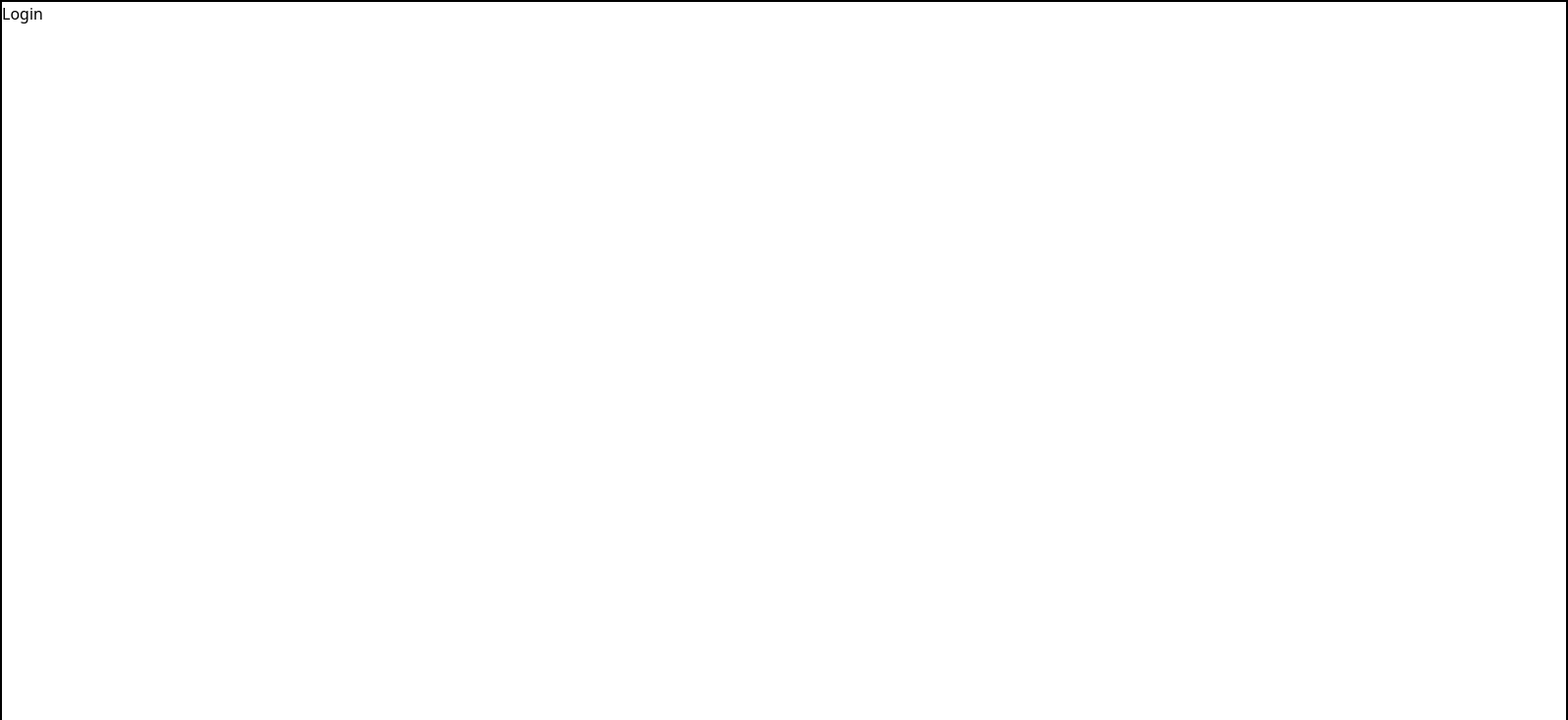
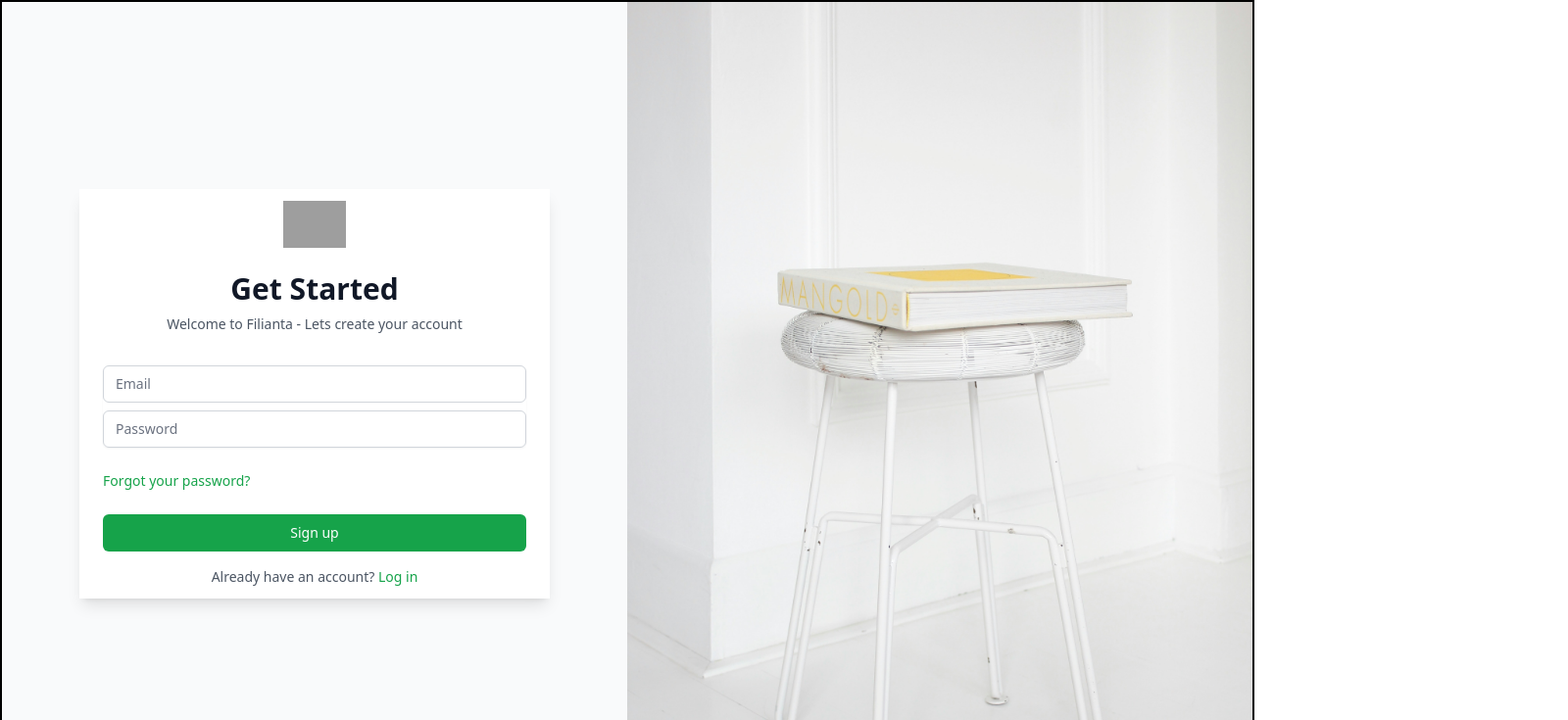
Before and after one commit to Apchier/ecommerce-app, a React (Vite) app in the folder ecommerce-app/: page /auth/login in a window 1280 px wide. Shown: the top 735 px of the page at 98% size, 1600 px wide, since content can reach past the window. Built offline with nearby package versions, Linux system fonts and the light colour scheme; grey boxes are pictures that could not be loaded.

Commit message:
update files home and login - fix display on homepage and add font poppins - make a loginpage process 60%

```diff
--- a/ecommerce-app/src/components/layouts/DashboardLayout.jsx
+++ b/ecommerce-app/src/components/layouts/DashboardLayout.jsx
@@ -3,7 +3,7 @@ import Navbar from "../fragments/dashboard/Navbar";
 
 export default function DashboardLayout() {
     return (
-        <div className="w-full min-h-screen flex flex-col items-center bg-[#eeeef1] p-4 gap-4">
+        <div className="w-full min-h-screen flex flex-col items-center bg-[#eeeef1] p-4 gap-4 font-poppins">
             <Navbar />
             <div>
                 <Outlet />
--- a/ecommerce-app/src/components/layouts/MainLayout.jsx
+++ b/ecommerce-app/src/components/layouts/MainLayout.jsx
@@ -3,7 +3,7 @@ import { Outlet } from "react-router-dom";
 
 export default function MainLayout() {
     return (
-        <div className="w-full min-h-screen flex flex-col items-center bg-[#eeeef1] p-4 gap-4 z-10">
+        <div className="w-full min-h-screen flex flex-col items-center font-poppins bg-[#eeeef1] p-4 gap-4 z-10">
             <Navbar />
             <div>
                 <Outlet />
--- a/ecommerce-app/src/pages/auth/Login.jsx
+++ b/ecommerce-app/src/pages/auth/Login.jsx
@@ -1,5 +1,67 @@
+import chairLogin from "../../../public/assets/images/loginchair.jpg"
+
 export default function Login() {
   return (
-    <div className="flex w-[1600px] h-screen border-2 border-black">Login</div>
+    <div className="flex w-full h-screen justify-center">
+      <div className="flex justify-center w-[1600px] h-screen border-2 border-black">
+        <div className="flex items-center w-1/2 justify-center min-h-screen bg-gray-50 py-6 sm:py-12">
+          <div className="relative py-3 w-[480px] text-center bg-white shadow-lg p-6">
+            <div>
+              <img src="/assets/logo.png" alt="Logo" className="mx-auto h-12 w-auto" />
+              <h2 className="mt-6 text-center text-3xl font-extrabold text-gray-900">
+                Get Started
+              </h2>
+              <p className="mt-2 text-center text-sm text-gray-600">
+                Welcome to Filianta - Lets create your account
+              </p>
+            </div>
+            <form className="mt-8 space-y-6">
+              <div className="rounded-md shadow-sm">
+                <div>
+                  <input
+                    name="email"
+                    type="email"
+                    required
+                    placeholder="Email"
+                    className="appearance-none rounded-md relative block w-full px-3 py-2 border border-gray-300 placeholder-gray-500 text-gray-900 focus:outline-none focus:ring-green-500 focus:border-green-500 focus:z-10 sm:text-sm"
+                  />
+                </div>
+                <div className="mt-2">
+                  <input
+                    name="password"
+                    type="password"
+                    required
+                    placeholder="Password"
+                    className="appearance-none rounded-md relative block w-full px-3 py-2 border border-gray-300 placeholder-gray-500 text-gray-900 focus:outline-none focus:ring-green-500 focus:border-green-500 focus:z-10 sm:text-sm"
+                  />
+                </div>
+              </div>
+              <div className="flex items-center justify-between">
+                <div className="text-sm">
+                  <a href="#" className="font-medium text-green-600 hover:text-green-500">
+                    Forgot your password?
+                  </a>
+                </div>
+              </div>
+              <div>
+                <button
+                  type="submit"
+                  className="group relative w-full flex justify-center py-2 px-4 border border-transparent text-sm font-medium rounded-md text-white bg-green-600 hover:bg-green-700 focus:outline-none focus:ring-2 focus:ring-offset-2 focus:ring-green-500"
+                >
+                  Sign up
+                </button>
+              </div>
+            </form>
+            <div className="mt-4 text-center text-sm text-gray-600">
+              Already have an account?{' '}
+              <a href="#" className="font-medium text-green-600 hover:text-green-500">
+                Log in
+              </a>
+            </div>
+          </div>
+        </div>
+        <div className="w-1/2 bg-cover" style={{ backgroundImage: `url(${chairLogin})` }}></div>
+      </div>
+    </div>
   )
 }
--- a/ecommerce-app/src/pages/guest/Home.jsx
+++ b/ecommerce-app/src/pages/guest/Home.jsx
@@ -84,7 +84,7 @@ export default function Home() {
             <p className="text-2xl font-bold my-3">High quality furniture <br /> modern inside</p>
             <p className="w-full flex justify-end underline underline-offset-2 cursor-pointer">Lean more</p>
           </div>
-          <div className="flex flex-col w-full h-full justify-between items-center bg-cover shadow-md border-4 border-white rounded-lg p-6" style={{ backgroundImage: `url(${bench})` }}>
+          <div className="flex flex-col w-full h-full justify-between items-center bg-cover shadow-md border-4 border-white rounded-2xl p-6" style={{ backgroundImage: `url(${bench})` }}>
             <div className="w-full flex justify-end">
               <button className="flex justify-center items-center w-[50px] h-[50px] p-2 rounded-full text-gray-600 font-semibold border-2 bg-[#f7f7f8] shadow-md">126</button>
             </div>
```
Also changed, not shown: ecommerce-app/public/assets/images/chairLogin.jpg (added), ecommerce-app/public/assets/images/loginchair.jpg (added).
